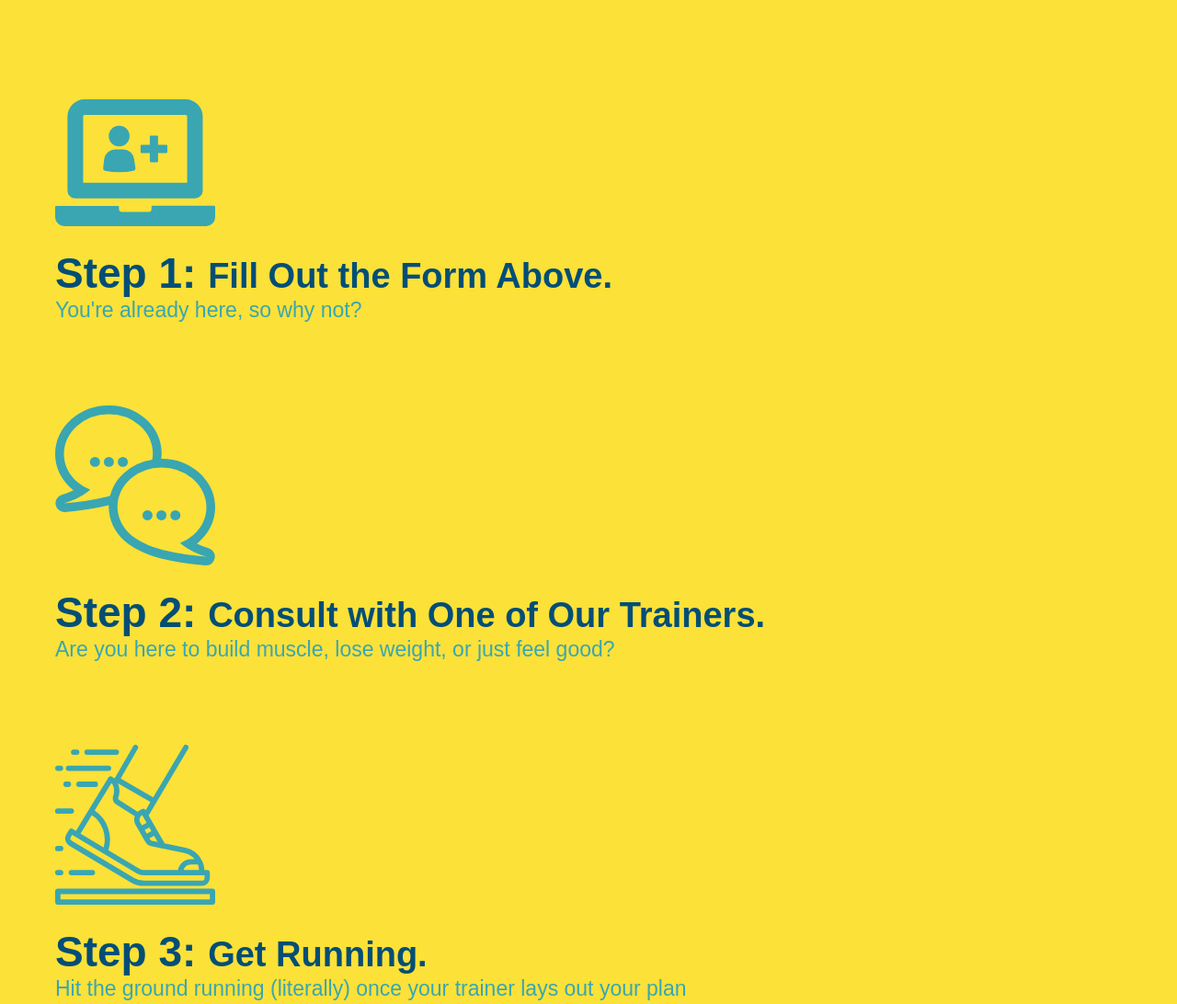
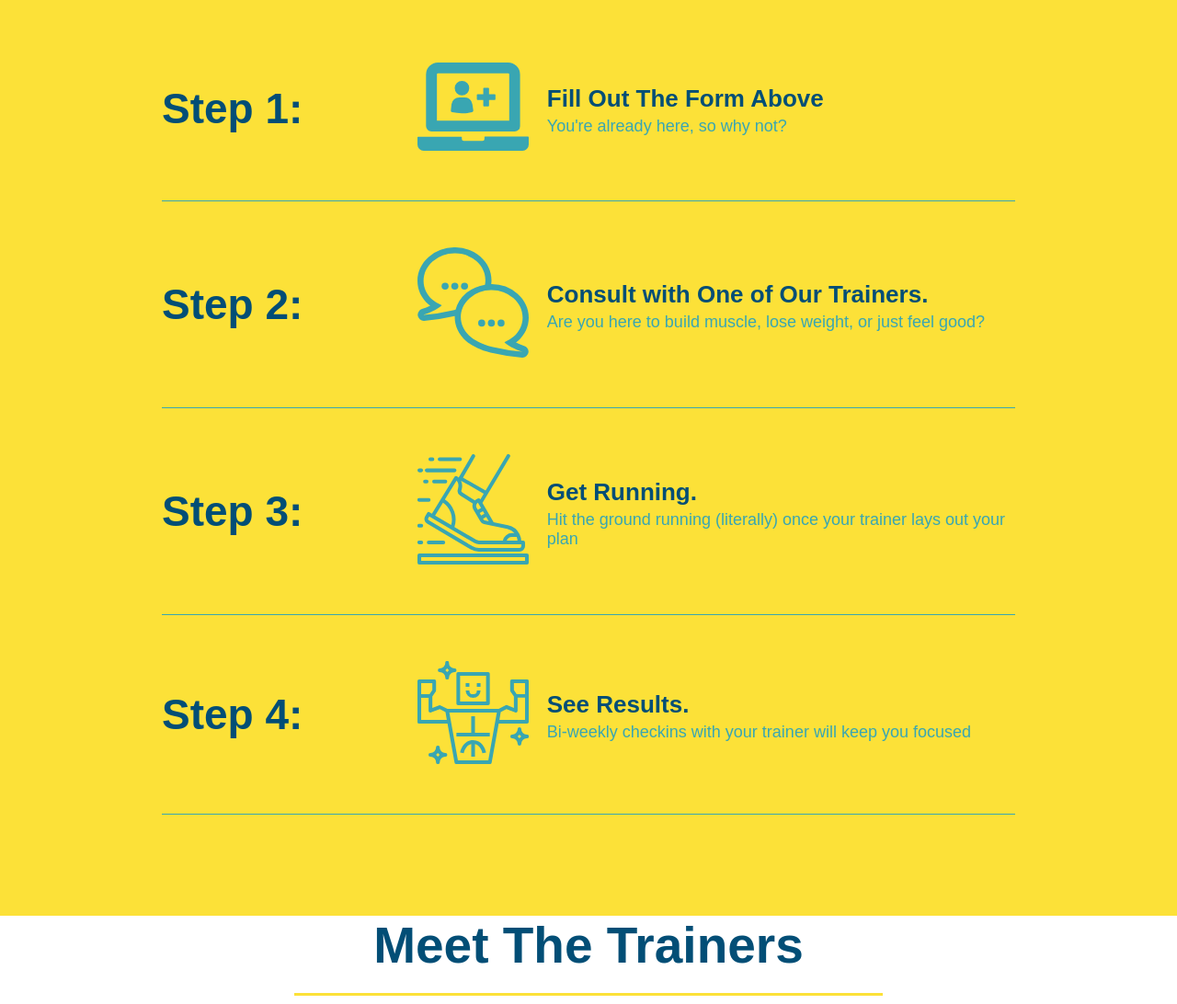
Before and after one commit to jshmtchll/run-buddy, a plain HTML site: page index.html in a window 1280 px wide. Shown: the part 1260-2352 px from the top of the page at 92% size. Drawn offline with Linux system fonts and the light colour scheme.

Commit message:
add flexbox to steps

```diff
--- a/assets/css/style.css
+++ b/assets/css/style.css
@@ -160,29 +160,55 @@ margin: 0px;
     border-color: #39a6b2;
 }
 
-.steps div {
-    margin-bottom: 80px;
+.step h3 {
+    color: #024e76;
+    font-size: 46px;
+    flex: 1 30%;
 }
 
-.steps img {
-    width: 15%;
-    margin: 10px 0;
+.step-info {
+    flex: 2 70%;
+    display: flex;
+    flex-wrap: wrap;
+    align-items: center;
 }
 
-.steps h3 {
-    color: #024e76;
-    font-size: 46px;
-    margin-top: 10px;
+.step-image {
+    flex: 1 12%;
+    margin-right: 20px;
 }
 
-.steps p {
-    color: #39a6b2;
-    font-size: 23px;
+.step-image img {
+    max-width: 100%;
 }
 
-.steps span {
-    font-size: 38px;
+.step-text {
+    flex: 12;
 }
+
+.step-text p {
+    color: #39a6b2;
+    font-size: 18px;
+}
+
+.step-text h4 {
+    font-size: 26px;
+    line-height: 1.5;
+    color: #024e76;
+}
+
+.step {
+    margin: 50px auto;
+    padding-bottom: 50px;
+    width: 80%;
+    border-bottom: 1px solid #39a6b2;
+    display: flex;
+    flex-wrap: wrap;
+    align-items: center;
+    justify-content: space-between;
+}
+
+
 
 /* meet the trainers section*/
 
--- a/index.html
+++ b/index.html
@@ -1,18 +1,13 @@
 <!DOCTYPE html>
 <html lang="en">
-
-
   <head>
     <meta charset="UTF-8" />
     <title>Run Buddy</title>
     <!--link to css-->
     <link rel="stylesheet" href="./assets/css/style.css" />
-
   </head>
 
-
   <body>
-
     <!--navigation-->
     <header>
       <h1>
@@ -44,21 +39,41 @@
       <div class="hero-cta">
         <h2>Start Building Habits</h2>
         <p>
-                Lorem ipsum, dolor sit amet consectetur adipisicing elit.
-                 Cum, nam laudantium dolorem sapiente fuga quisquam modi qui
-                 perferendis, quasi perspiciatis ratione est sequi, placeat eos in dolor atque sint eum.
+          Lorem ipsum, dolor sit amet consectetur adipisicing elit. Cum, nam
+          laudantium dolorem sapiente fuga quisquam modi qui perferendis, quasi
+          perspiciatis ratione est sequi, placeat eos in dolor atque sint eum.
         </p>
       </div>
       <div class="hero-form">
         <h3>Get Started Today</h3>
-            <p>Fill out this form and one of our trainers will schedule a consult</p>
+        <p>
+          Fill out this form and one of our trainers will schedule a consult
+        </p>
         <form>
           <label for="name">Enter full name:</label>
-                <input class="form-input" type="text" placeholder="Your Name" name="name" id="name"/>
+          <input
+            class="form-input"
+            type="text"
+            placeholder="Your Name"
+            name="name"
+            id="name"
+          />
           <label for="email">Enter email address:</label>
-                <input class="form-input" type="email" placeholder="Email Address" name="email" id="email"/>
+          <input
+            class="form-input"
+            type="email"
+            placeholder="Email Address"
+            name="email"
+            id="email"
+          />
           <label for="phone">Enter a telephone number</label>
-                <input class="form-input" type="tel" placeholder="Phone Number" name="phone" id="phone"/>
+          <input
+            class="form-input"
+            type="tel"
+            placeholder="Phone Number"
+            name="phone"
+            id="phone"
+          />
           <p>
             Have You worked out with a trainer before?
             <input type="radio" name="trainer-confirm" id="trainer-yes" />
@@ -67,7 +82,9 @@
             <label for="trainer-no">No</label>
           </p>
           <p>
-                <label for="checkbox">I acknowledge that I am at least 18 years of age</label>
+            <label for="checkbox"
+              >I acknowledge that I am at least 18 years of age</label
+            >
             <input type="checkbox" name="age-confirm" id="checkbox" />
           </p>
           <button type="submit">Get running!</button>
@@ -83,11 +100,12 @@
       </div>
       <div class="flex-row">
         <p>
-                butcher selfies chambray shabby chic gentrify readymade yr Echo Park XOXO Tumblr
-                normcore Banksy direct trade Blue Bottle chillwave you probably haven't heard of
-                them single-origin coffee Vice fanny pack fixie Odd Future Austin fingerstache
-                pickled twee synth Wes Anderson Thundercats viral bitters flannel meggings narwhal
-                Marfa Schlitz sustainable Intelligentsia umami deep v craft
+          butcher selfies chambray shabby chic gentrify readymade yr Echo Park
+          XOXO Tumblr normcore Banksy direct trade Blue Bottle chillwave you
+          probably haven't heard of them single-origin coffee Vice fanny pack
+          fixie Odd Future Austin fingerstache pickled twee synth Wes Anderson
+          Thundercats viral bitters flannel meggings narwhal Marfa Schlitz
+          sustainable Intelligentsia umami deep v craft
         </p>
       </div>
     </section>
@@ -97,28 +115,60 @@
       <div class="flex-row">
         <h2 class="section-title secondary-border">What You Do</h2>
       </div>
-        <div>
+
+      <div class="step">
+        <h3>Step 1:</h3>
+        <div class="step-info">
+          <div class="step-image">
             <img src="./assets/images/step-1.svg" alt="" />
-            <h3>Step 1: <span>Fill Out the Form Above.</span></h3>
+          </div>
+          <div class="step-text">
+            <h4>Fill Out The Form Above</h4>
             <p>You're already here, so why not?</p>
           </div>
+        </div>
+      </div>
 
-        <div>
+      <div class="step">
+        <h3>Step 2:</h3>
+        <div class="step-info">
+          <div class="step-image">
             <img src="./assets/images/step-2.svg" alt="" />
-            <h3>Step 2: <span>Consult with One of Our Trainers.</span></h3>
+          </div>
+          <div class="step-text">
+            <h4>Consult with One of Our Trainers.</h4>
             <p>Are you here to build muscle, lose weight, or just feel good?</p>
           </div>
-
-        <div>
-            <img src="./assets/images/step-3.svg" alt="" />
-            <h3>Step 3: <span>Get Running.</span></h3>
-            <p>Hit the ground running (literally) once your trainer lays out your plan</p>
+        </div>
       </div>
 
-        <div>
+      <div class="step">
+        <h3>Step 3:</h3>
+        <div class="step-info">
+          <div class="step-image">
+            <img src="./assets/images/step-3.svg" alt="" />
+          </div>
+          <div class="step-text">
+            <h4>Get Running.</h4>
+            <p>
+              Hit the ground running (literally) once your trainer lays out your
+              plan
+            </p>
+          </div>
+        </div>
+      </div>
+
+      <div class="step">
+        <h3>Step 4:</h3>
+        <div class="step-info">
+          <div class="step-image">
             <img src="./assets/images/step-4.svg" alt="" />
-            <h3>Step 4: <span>See Results.</span></h3>
+          </div>
+          <div class="step-text">
+            <h4>See Results.</h4>
             <p>Bi-weekly checkins with your trainer will keep you focused</p>
+          </div>
+        </div>
       </div>
     </section>
 
@@ -128,13 +178,18 @@
         <h2 class="section-title primary-border">Meet The Trainers</h2>
       </div>
       <article class="trainer">
-            <img src="./assets/images/trainer-1.jpg" alt="arron stephens in his workout clothes, ready to pump iron" />
+        <img
+          src="./assets/images/trainer-1.jpg"
+          alt="arron stephens in his workout clothes, ready to pump iron"
+        />
         <div class="trainer-bio text-left">
           <h3>Arron Stephens</h3>
           <h4>Speed / Strength</h4>
           <p>
-                Lorem ipsum, dolor sit amet consectetur adipisicing elit. Sequi neque animi quo cupiditate commodi saepe culpa sed
-                itaque velit maiores optio dolorem excepturi aperiam dolores, voluptatibus suscipit amet quis repellat!
+            Lorem ipsum, dolor sit amet consectetur adipisicing elit. Sequi
+            neque animi quo cupiditate commodi saepe culpa sed itaque velit
+            maiores optio dolorem excepturi aperiam dolores, voluptatibus
+            suscipit amet quis repellat!
           </p>
         </div>
       </article>
@@ -146,21 +201,32 @@
         <h3>Joanna Gill</h3>
         <h4>Endurance</h4>
         <p>
-                Lorem ipsum, dolor sit amet consectetur adipisicing elit. Sequi neque animi quo cupiditate commodi saepe culpa sed
-                itaque velit maiores optio dolorem excepturi aperiam dolores, voluptatibus suscipit amet quis repellat!
+          Lorem ipsum, dolor sit amet consectetur adipisicing elit. Sequi neque
+          animi quo cupiditate commodi saepe culpa sed itaque velit maiores
+          optio dolorem excepturi aperiam dolores, voluptatibus suscipit amet
+          quis repellat!
         </p>
       </div>
-        <img src="./assets/images/trainer-2.jpg" alt="Joanna Gill cooling off after a workout" />
+      <img
+        src="./assets/images/trainer-2.jpg"
+        alt="Joanna Gill cooling off after a workout"
+      />
     </article>
 
     <!--third trainer bio-->
     <article class="trainer">
-        <img src="./assets/images/trainer-3.jpg" alt="Harry Smith wearing a headband and lifting comically small pink weights" />
+      <img
+        src="./assets/images/trainer-3.jpg"
+        alt="Harry Smith wearing a headband and lifting comically small pink weights"
+      />
       <div class="trainer-bio text-left">
         <h3>Harry "The Headband"</h3>
         <h4>Strength</h4>
         <p>
-                Lorem ipsum dolor sit amet consectetur adipisicing elit. Quos veniam eveniet temporibus similique omnis ullam quisquam, soluta cum blanditiis necessitatibus exercitationem quaerat neque ea magnam amet. Ex minima fugiat nihil.
+          Lorem ipsum dolor sit amet consectetur adipisicing elit. Quos veniam
+          eveniet temporibus similique omnis ullam quisquam, soluta cum
+          blanditiis necessitatibus exercitationem quaerat neque ea magnam amet.
+          Ex minima fugiat nihil.
         </p>
       </div>
     </article>
@@ -171,8 +237,16 @@
         <h2 class="section-title secondary-border">Reach Out</h2>
       </div>
       <div class="contact-info">
-            <iframe src="https://www.google.com/maps/embed?pb=!1m18!1m12!1m3!1d1721.7443907681381!2d-97.72332739178111!3d30.337055845444237!2m3!1f0!2f0!3f0!3m2!1i1024!2i768!4f13.1!3m3!1m2!1s0x8644ca48535d5c4b%3A0x1dc6adc2b0b07c!2s1003%20Justin%20Ln%2C%20Austin%2C%20TX%2078757!5e0!3m2!1sen!2sus!4v1611853084300!5m2!1sen!2sus"
-            width="400" height="400" frameborder="0" style="border:0;" allowfullscreen="" aria-hidden="false" tabindex="0">
+        <iframe
+          src="https://www.google.com/maps/embed?pb=!1m18!1m12!1m3!1d1721.7443907681381!2d-97.72332739178111!3d30.337055845444237!2m3!1f0!2f0!3f0!3m2!1i1024!2i768!4f13.1!3m3!1m2!1s0x8644ca48535d5c4b%3A0x1dc6adc2b0b07c!2s1003%20Justin%20Ln%2C%20Austin%2C%20TX%2078757!5e0!3m2!1sen!2sus!4v1611853084300!5m2!1sen!2sus"
+          width="400"
+          height="400"
+          frameborder="0"
+          style="border: 0;"
+          allowfullscreen=""
+          aria-hidden="false"
+          tabindex="0"
+        >
         </iframe>
         <div class="contact-form">
           <h3>Contact Us</h3>
@@ -201,7 +275,6 @@
             E: <a href="mailto:info@runbuddy.io">info@runbuddy.io</a>
           </address>
         </div>
-
       </div>
     </section>
 
@@ -214,7 +287,4 @@
       </div>
     </footer>
   </body>
-
-
-
 </html>
```
Lines whose indentation alone changed are shown as unchanged.
